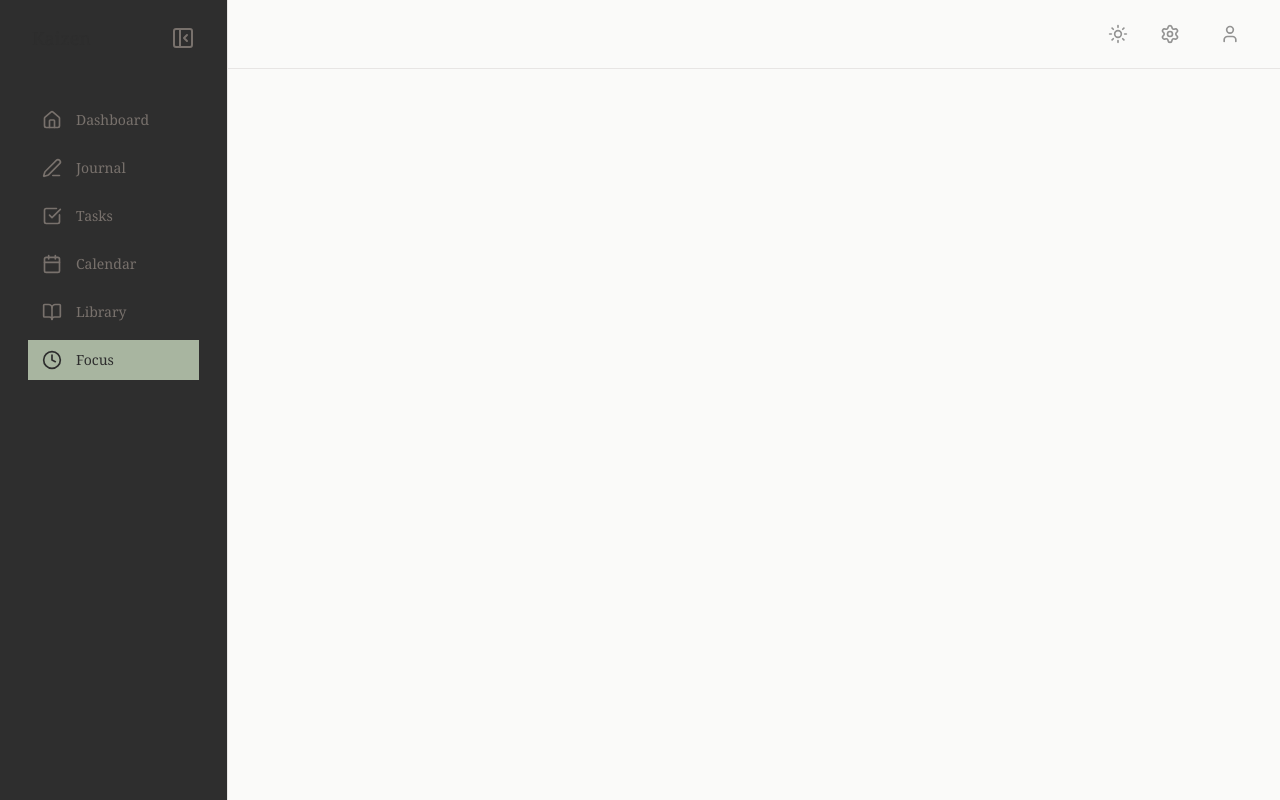
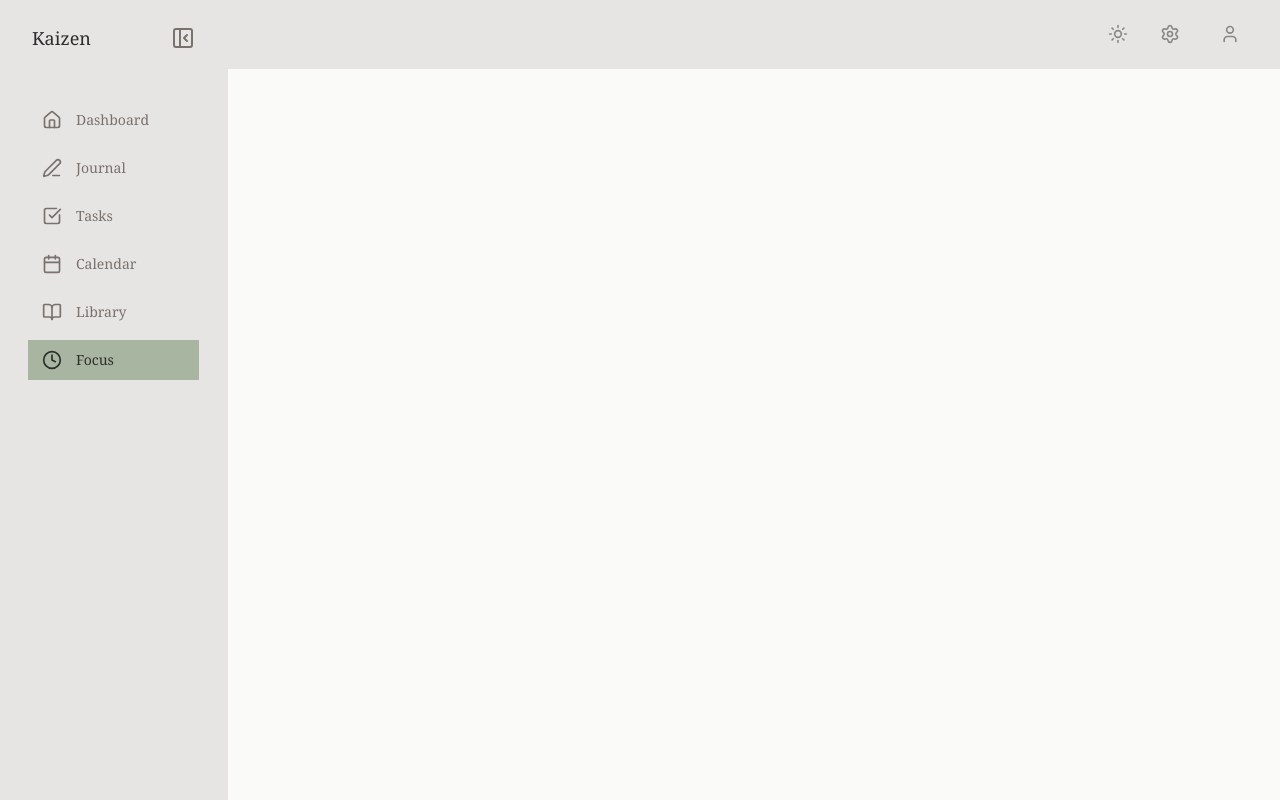
Before and after one commit to ItsKensann/daily_improvement, a React (Vite) app in the folder client/: page /focus in a window 1280 px wide. Built offline with nearby package versions, Linux system fonts and the light colour scheme; no server answers.

Commit message:
updated side bar colors

```diff
--- a/client/index.html
+++ b/client/index.html
@@ -1,8 +1,8 @@
-<!DOCTYPE html>
+<!doctype html>
 <html lang="en">
   <head>
     <meta charset="UTF-8" />
-    <link rel="icon" type="image/svg+xml" href="/vite.svg" />
+    <link rel="icon" type="image/svg+xml" href="/picsvg_download.svg" />
     <meta name="viewport" content="width=device-width, initial-scale=1.0" />
     <title>Kaizen - Daily Improvement</title>
   </head>
--- a/client/src/components/Sidebar.jsx
+++ b/client/src/components/Sidebar.jsx
@@ -29,7 +29,7 @@ export function SideBar() {
 
   return (
     <aside
-      className={`border-r bg-[#2E2E2E] py-6 transition-all duration-300 ${
+      className={`border-r bg-input py-6 transition-all duration-300 ${
         isCollapsed ? "w-[92px] px-3" : "w-[228px] px-4"
       }`}
     >
--- a/client/src/components/TopNav.jsx
+++ b/client/src/components/TopNav.jsx
@@ -6,7 +6,7 @@ export function TopNav() {
   const { theme, toggleTheme } = useTheme();
 
   return (
-    <nav className="border-b border-border bg-background">
+    <nav className="border-b border-border bg-input">
       <div className="px-8 py-4 flex items-center justify-end">
         {/* <h2 className="tracking-wide opacity-80">Kaizen - Daily Improvement</h2> */}
 
--- a/client/src/index.css
+++ b/client/src/index.css
@@ -23,6 +23,7 @@
   --border: #e7e5e4;
   --input: #e7e5e4;
   --ring: #78716c;
+  --sidebar: #2e2e2e;
   --radius: 0.5rem;
 }
 
@@ -45,6 +46,7 @@
   --destructive-foreground: #e5e5e5;
   --border: #2a2a2a;
   --input: #2a2a2a;
+  --sidebar: #2e2e2e;
   --ring: #a1a1a1;
 }
 
--- a/client/src/pages/Tasks.jsx
+++ b/client/src/pages/Tasks.jsx
@@ -28,7 +28,7 @@ function Tasks() {
   const [isCreating, setIsCreating] = useState(false); // used to display add task modal
   const queryClient = useQueryClient();
 
-  // query function runs when compoent is mounted
+  // query function runs when component is mounted
   const {
     data: tasks = [],
     isLoading,
@@ -230,8 +230,9 @@ function Tasks() {
                     className="w-full bg-transparent font-serif text-[15px] text-foreground placeholder:text-muted-foreground/60 focus:outline-none"
                     onKeyDown={(e) => e.key === "Enter" && handleAddTask(e)}
                   />
-                  {/* Select priority */}
+                  {/* Task options*/}
                   <div className="flex items-center gap-6">
+                    {/* Priority select */}
                     <div className="flex items-center gap-2">
                       <span className="font-serif text-xs text-muted-foreground">
                         Priority:
```
Also changed, not shown: client/public/picsvg_download.svg (added).
